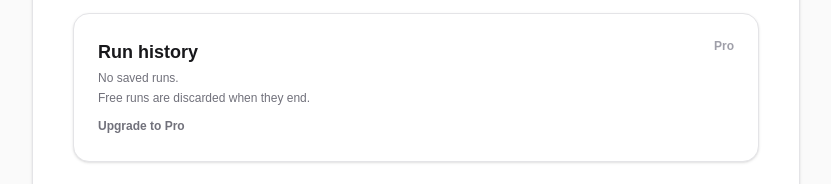
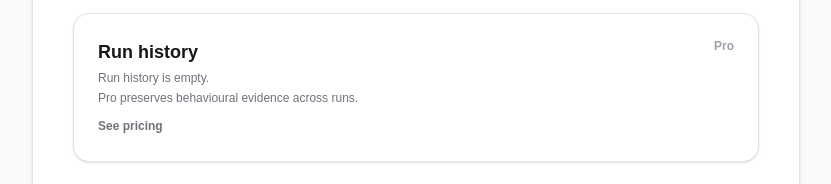
Before and after one commit to bbyjae-django-lab/quadrant, a Next.js app: page /dashboard in a window 1280 px wide. Shown: the part 292-476 px from the top of the page, without its empty margins (224-1055 px from the left). Built offline with nearby package versions, Linux system fonts and the light colour scheme.

Commit message:
RUN HISTORY PLACEHOLDER (FREE USERS)

```diff
--- a/app/components/QuadrantApp.tsx
+++ b/app/components/QuadrantApp.tsx
@@ -1148,10 +1148,10 @@ export default function QuadrantApp({
                         Run history
                       </h2>
                       <p className="mt-1 text-xs text-zinc-500">
-                        No saved runs.
+                        Run history is empty.
                       </p>
                       <p className="mt-1 text-xs text-zinc-500">
-                        Free runs are discarded when they end.
+                        Pro preserves behavioural evidence across runs.
                       </p>
                       <button
                         type="button"
@@ -1162,7 +1162,7 @@ export default function QuadrantApp({
                           }
                         }}
                       >
-                        Upgrade to Pro
+                        See pricing
                       </button>
                     </div>
                     <span className="text-xs font-semibold text-zinc-400">
```
